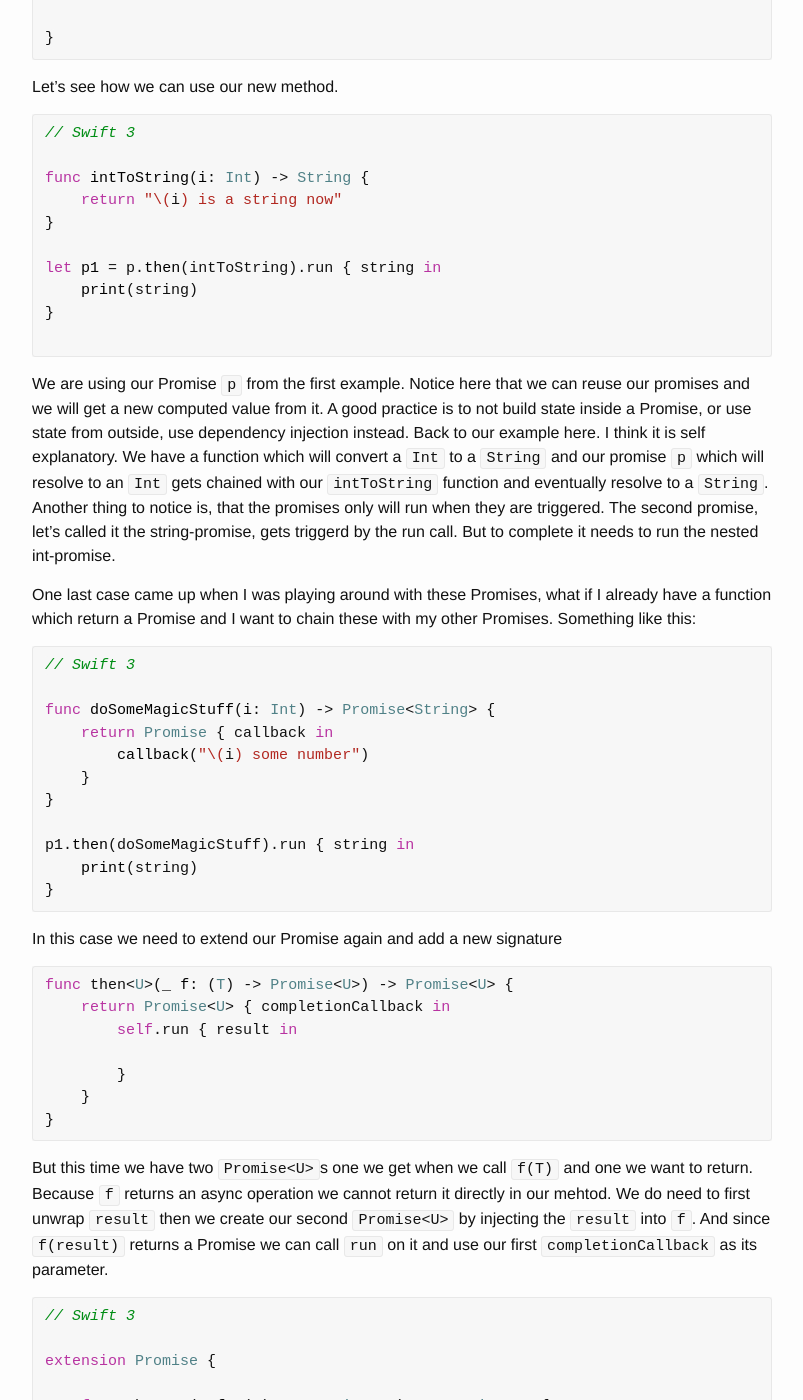
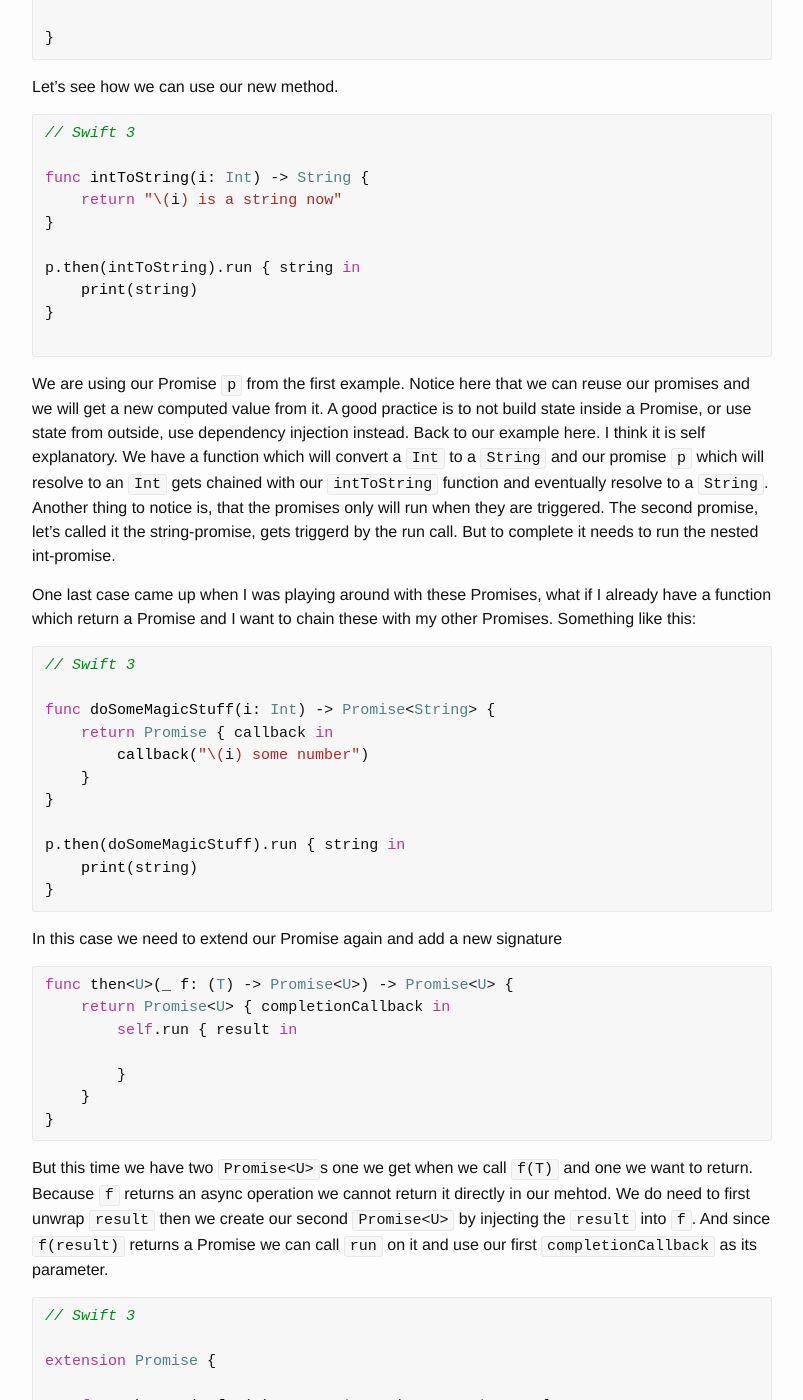
Before and after one commit to geme/geme.github.io, a Jekyll site: the page built from _posts/2016-06-28-Promises.markdown, in a window 1280 px wide and 1400 px high, scrolled down 2642 px. Shown: the whole window, without its empty margins (238-1041 px from the left). Built offline with Jekyll 4.4.1, drawn with Linux system fonts in a browser that asks for light colours.

Commit message:
fix code snippets

````diff
--- a/_posts/2016-06-28-Promises.markdown
+++ b/_posts/2016-06-28-Promises.markdown
@@ -121,7 +121,7 @@ func intToString(i: Int) -> String {
     return "\(i) is a string now"
 }
 
-let p1 = p.then(intToString).run { string in
+p.then(intToString).run { string in
     print(string)
 }
 
@@ -140,7 +140,7 @@ func doSomeMagicStuff(i: Int) -> Promise<String> {
     }
 }
 
-p1.then(doSomeMagicStuff).run { string in
+p.then(doSomeMagicStuff).run { string in
     print(string)
 }
 ```
````
